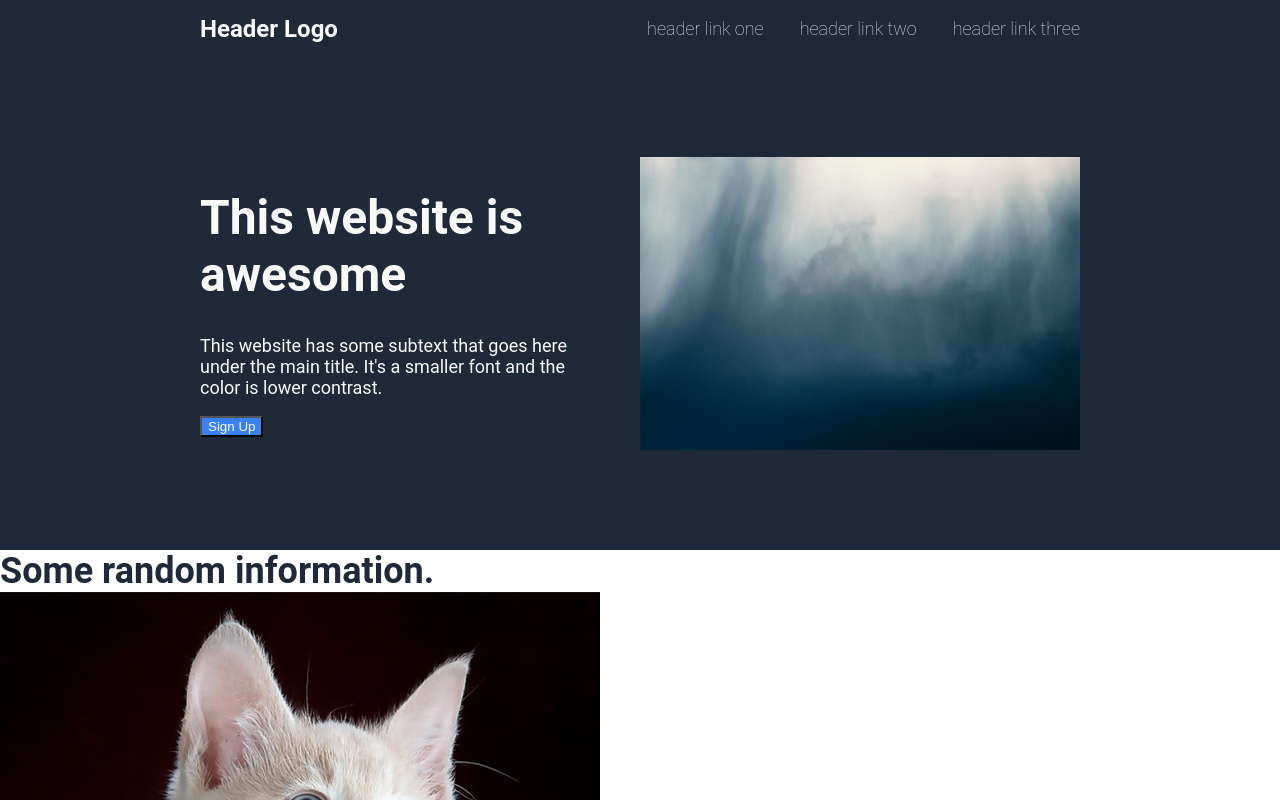
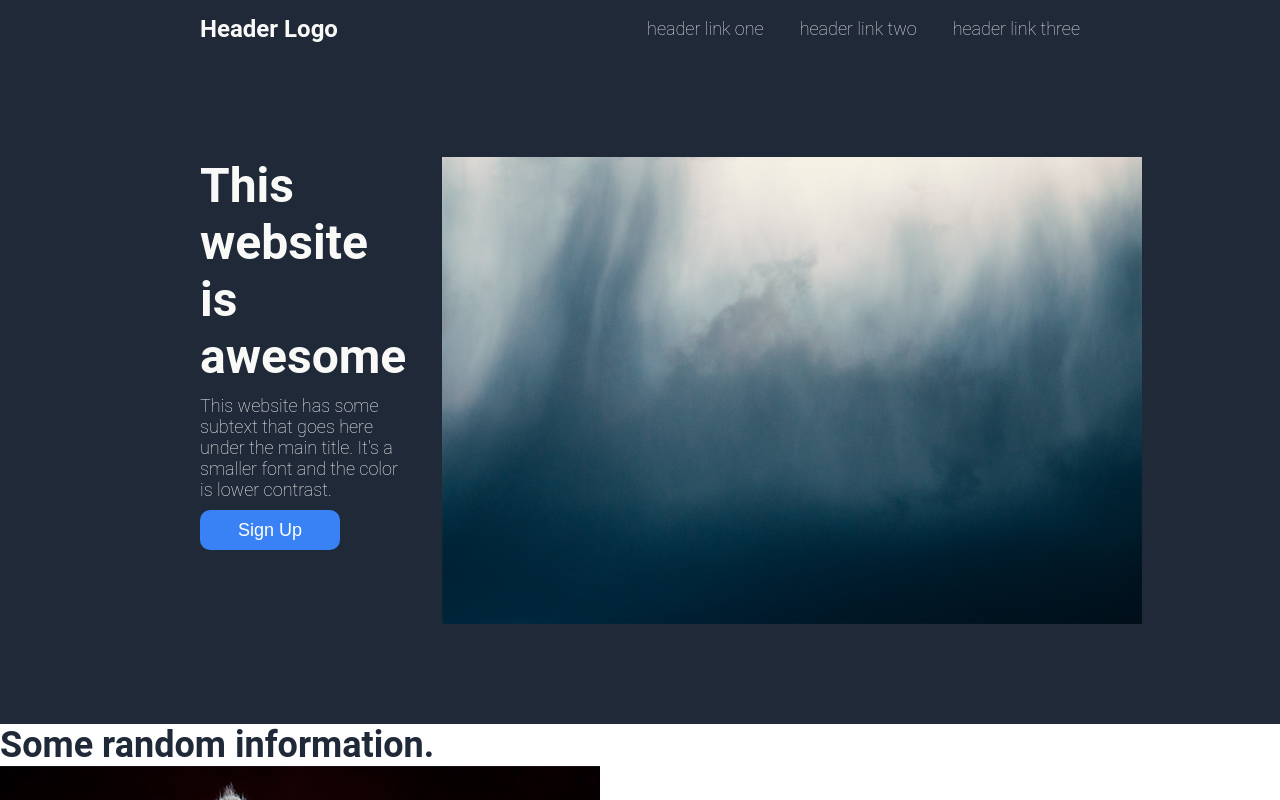
Before and after one commit to DustUnderBag/Landing-Page, a plain HTML site: page index.html in a window 1280 px wide. Shown: the top 800 px of the page. Drawn offline with Linux system fonts and the light colour scheme.

Commit message:
Set padding left&right 200px, adjust hero image size

```diff
--- a/index.html
+++ b/index.html
@@ -26,7 +26,7 @@
             <h1>This website is awesome</h1>
             <p>This website has some subtext that goes here under the main title.
                  It's a smaller font and the color is lower contrast.</p>
-            <button class="sign-up blue-background">Sign Up</button>
+            <button class="blue-background">Sign Up</button>
         </div>
         <img src="./images/hero-image.jpg" alt="an abstract art as hero image">
     </div>
--- a/styles.css
+++ b/styles.css
@@ -30,6 +30,7 @@ body,
 .hero-text p{
     font-size: 18px;
     color: #F9FAF8;
+    font-weight: 200;
 }
 
 .links a{
@@ -93,11 +94,24 @@ ul {
     gap: 36px;
 }
 
-.hero-text {
-    width:50%;
-    flex:1;
+.hero-text h1,
+.hero-text p{
+    margin:0;
+    margin-bottom: 10px;
 }
 
+button {
+    font-size:18px;
+    padding: 0.5em 1em;
+    border:0px;
+    width:140px;
+    height:40px;
+    border-radius: 10px;
+}
+button.sign-up {
+    border:2px solid white;
+}
 .hero-section img {
-    width: 50%;
+    width:700px;
+    flex: 0 1 auto;
 }
```
